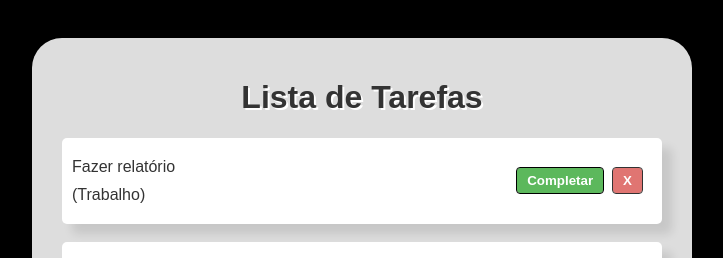
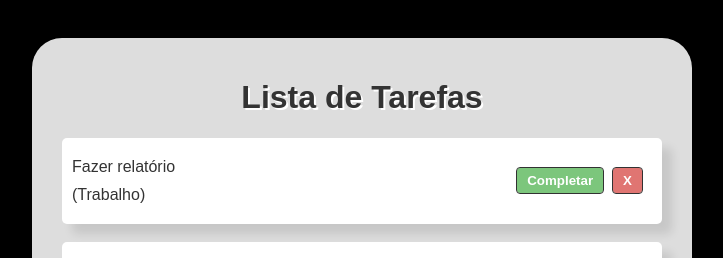
Before and after one commit to ZanonDeAndrade/Projeto_Imago, a React (Vite) app: page / in a window 1280 px wide. In both pictures the pointer is over the button 838 px from the left and 180 px from the top of the page. Shown: the top 258 px of the page, without its empty margins (278-1001 px from the left). Built offline with nearby package versions, Linux system fonts and the light colour scheme.

Commit message:
atualizacao

```diff
--- a/src/App.css
+++ b/src/App.css
@@ -44,7 +44,7 @@ button {
   margin-right: 10px;
 
   &:hover {
-    opacity: 1;
+    opacity: 0,8;
   }
 }
 
```
